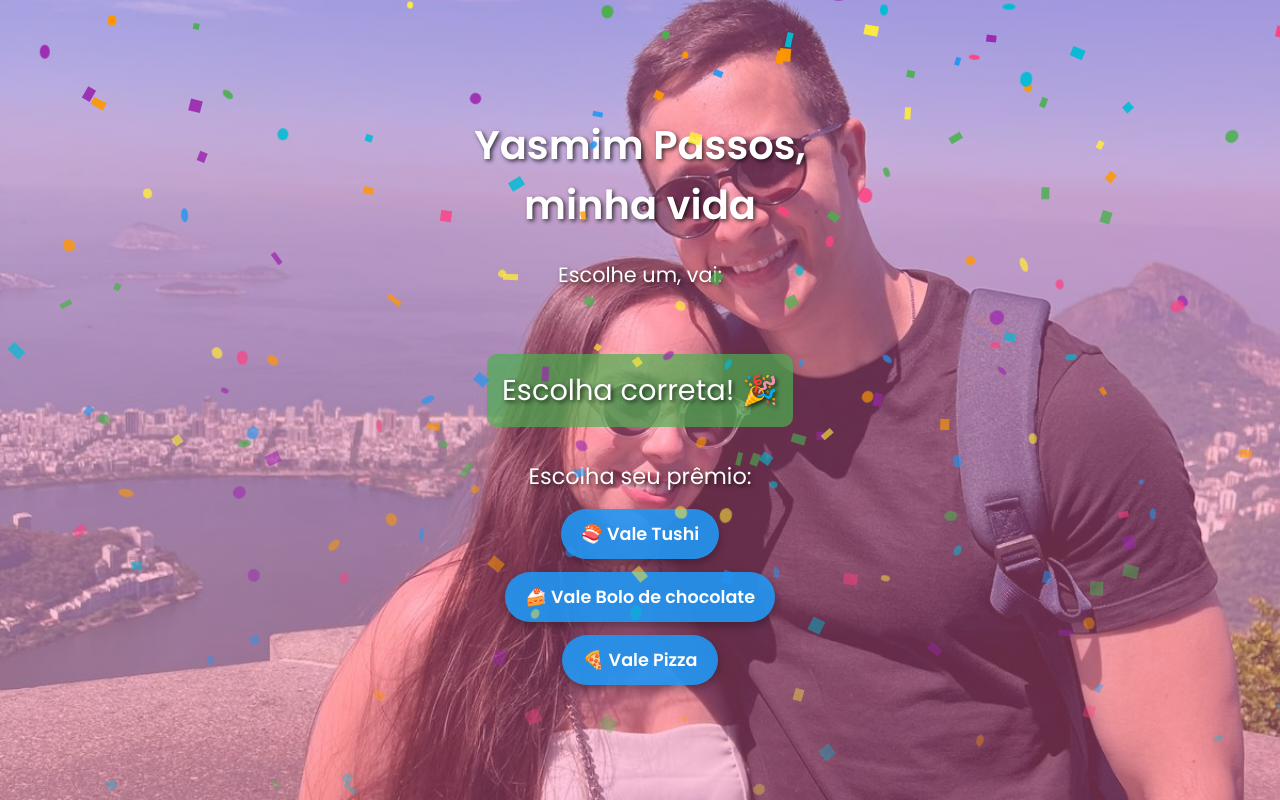
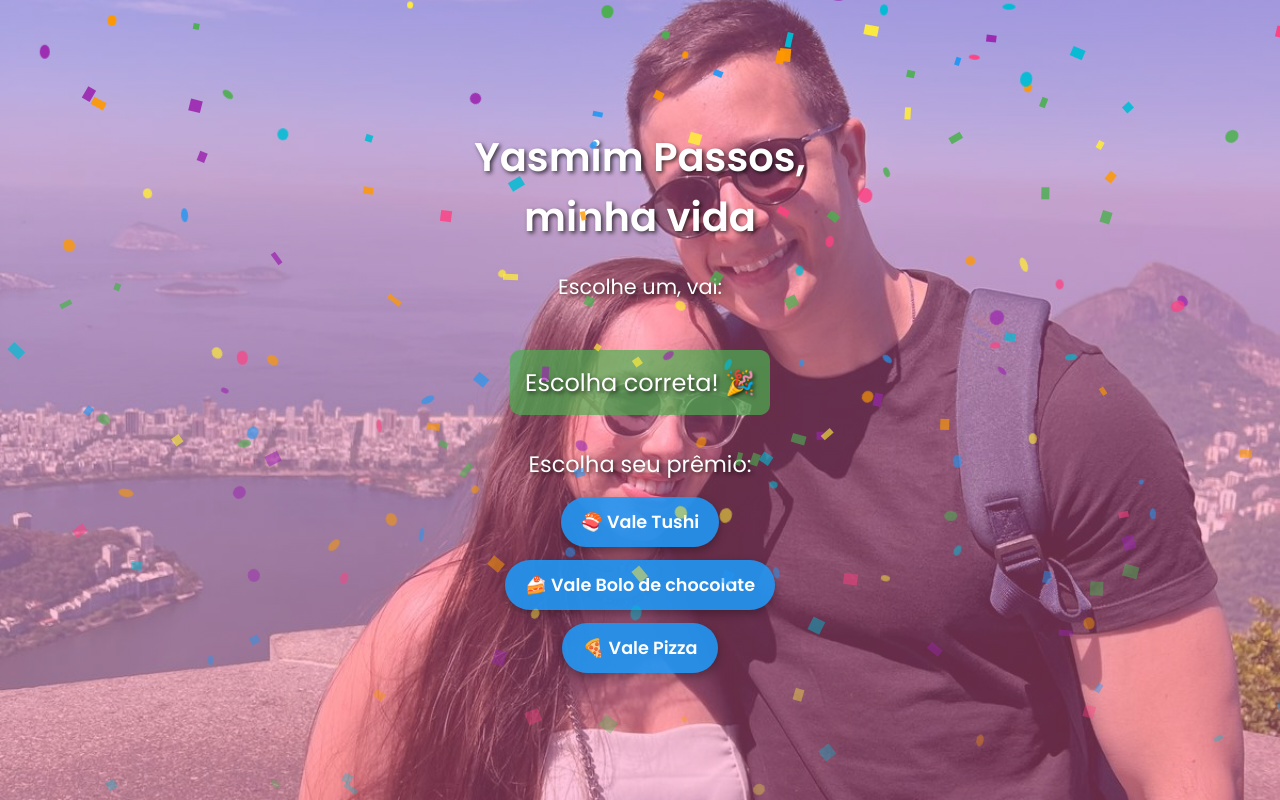
Before and after one commit to marcosmfilho/yp, a plain HTML site: page index.html in a window 1280 px wide. Both pictures are taken after a click on the button "Quero Perdoar". Drawn offline with Linux system fonts and the light colour scheme.

Commit message:
fix: ajustar estilo da mensagem de sucesso

```diff
--- a/style.css
+++ b/style.css
@@ -115,9 +115,9 @@ h1 {
 }
 
 .success-message {
-    font-size: 1.8rem;
+    font-size: 1.5rem;
     color: #fff;
-    margin-top: 2rem;
+    margin-top: 1rem;
     animation: fadeIn 0.5s;
     text-shadow: 2px 2px 4px rgba(0, 0, 0, 0.7);
     background-color: rgba(76, 175, 80, 0.7);
```
